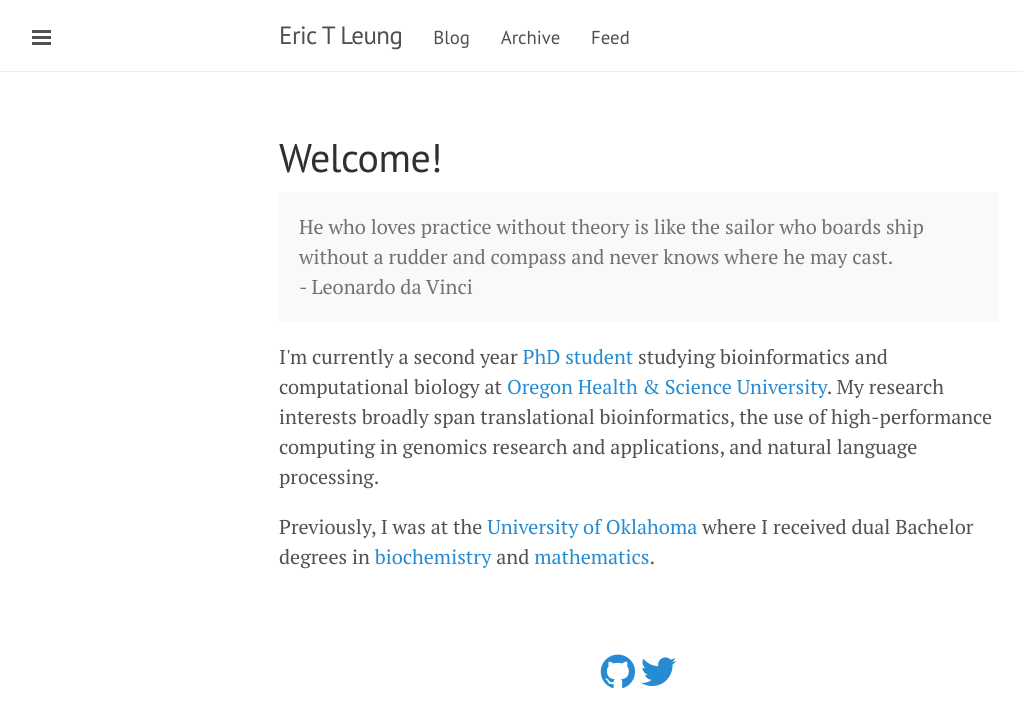
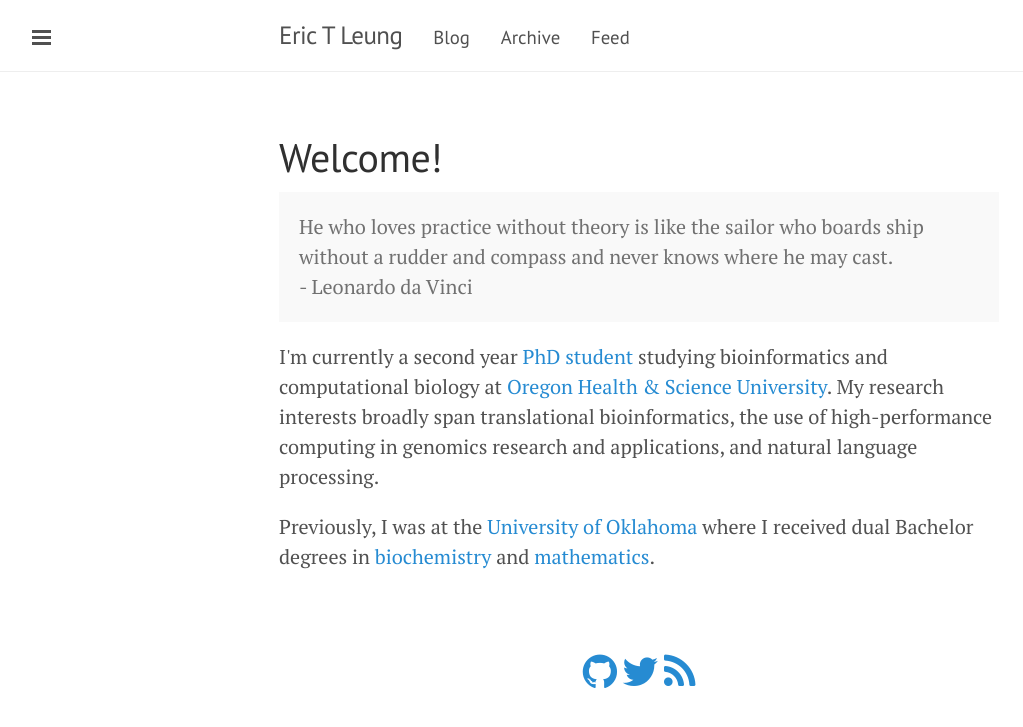
Before and after one commit to erictleung/erictleung.github.io, a Jekyll site: the page built from index.html, in a window 1280 px wide. Shown: the top 727 px of the page, without its empty margins (1-1024 px from the left). Built offline with Jekyll 4.4.1, drawn with Linux system fonts in a browser that asks for light colours; nearby versions of some CDN libraries; Markdown is read by kramdown in place of the engine named in the settings; the list of posts is cut into pages by our own code.

Commit message:
add RSS feed icon

```diff
--- a/_includes/footer.html
+++ b/_includes/footer.html
@@ -10,4 +10,10 @@
     <i class="fa fa-twitter fa-2x"></i>
   </a>
 {% endif %}
+
+{% if site.pages_list.Feed %}
+  <a href="/atom.xml">
+    <i class="fa fa-rss fa-2x"></i>
+  </a>
+{% endif %}
 </footer>
```
